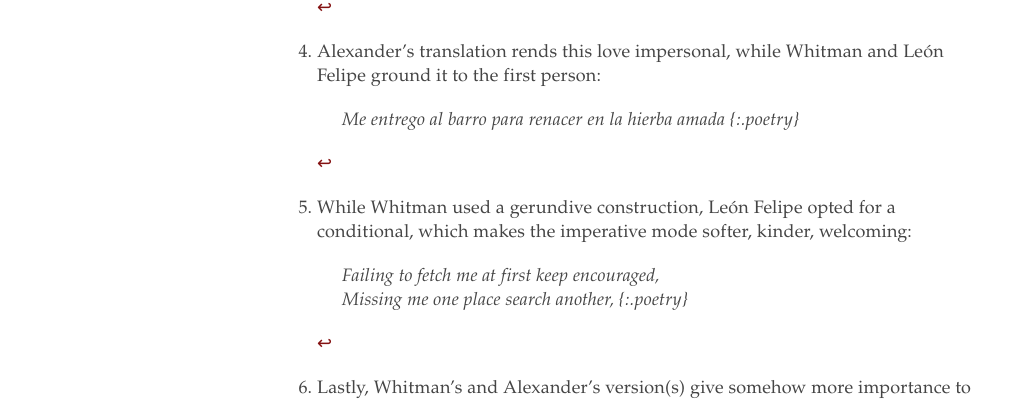
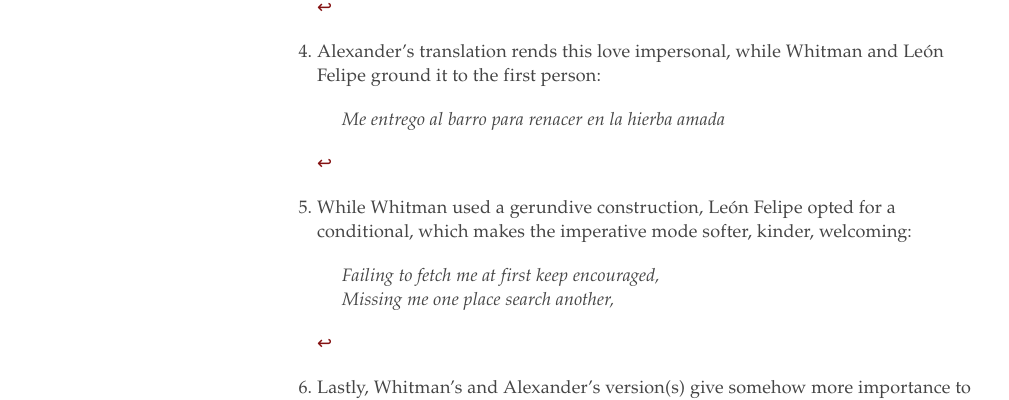
Before and after one commit to nuriasanchezm/songofortomyself, a Jekyll site: the page built from _texts/o-captain.md, in a window 1280 px wide and 900 px high, scrolled down 1678 px. Shown: the part 263-663 px from the top of the window, without its empty margins (3-1012 px from the left). Built offline with Jekyll 4.4.1, drawn with Linux system fonts in a browser that asks for light colours.

Commit message:
Update final

```diff
--- a/_texts/o-captain.md
+++ b/_texts/o-captain.md
@@ -58,13 +58,13 @@ source: Mr. Poe Hyde Craft
 
 [^fn4]: Alexander's translation rends this love impersonal, while Whitman and León Felipe ground it to the first person:
 	> - Me entrego al barro para renacer en la hierba amada
- 	{:.poetry}
+
 
 [^fn5]:  While Whitman used a gerundive construction, León Felipe opted for a conditional, which makes the imperative mode softer, kinder, welcoming:
 
 	> - Failing to fetch me at first keep encouraged,
 	> - Missing me one place search another,
- 	{:.poetry}
+
 
   [^fn6]: Lastly, Whitman's and Alexander's version(s) give somehow more importance to the fact that the poetic voice has stopped itself, whereas León Felipe's emphazises how dearly he waits (and hence is static):
 	> - I stop some where waiting for you.
```
